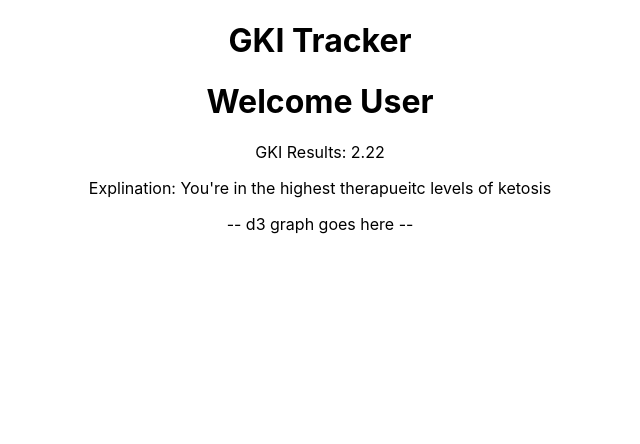
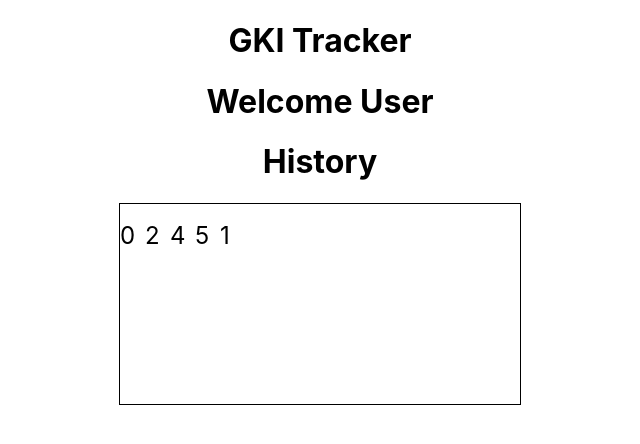
Before and after one commit to zbarovsky/GKI-tracker, a React (Create React App) app: page /profile in a window 1280 px wide. Shown: the top 444 px of the page, without its empty margins (320-960 px from the left). Built offline with nearby package versions, Linux system fonts and the light colour scheme.

Commit message:
got rough outline for D3 graph running

```diff
--- a/src/App.js
+++ b/src/App.js
@@ -10,7 +10,7 @@ function App() {
         <h1>GKI Tracker</h1>
       </header>
       <body>
-        <Route path='/profile' render={() => <Profile /> } />
+        <Route path='/profile' render={(props) => <Profile /> } />
         <Route path='/gkiinput' render={() => <GKIinput /> } />
       </body>
     </div>
--- a/src/App.scss
+++ b/src/App.scss
@@ -21,3 +21,9 @@
 .App {
   text-align: center;
 }
+
+.d3-component {
+  width: 400px;
+  height: 200px;
+  border: 1px solid black
+}
--- a/src/components/gkiinput.js
+++ b/src/components/gkiinput.js
@@ -1,4 +1,6 @@
 import React, {useState} from 'react'
+import {Route, Link} from 'react-router-dom';
+import { Profile } from './profile/profile';
 
 const GKIinput = () => {
   const [glucose, setGlucose] = useState("")
@@ -9,14 +11,16 @@ const GKIinput = () => {
 
   }
 
+  console.log(glucose)
+  console.log(keytones)
+
   return (
     <>
       <form onSubmit={submitForm}>
         Glucose Level: <input type="text" className="glucoseInput" onChange={e => setGlucose(e.target.value)} />
         <br />
-        Glucose Level: <input type="text" className="glucoseInput" onChange={e => setGlucose(e.target.value)} />
+        Keyton Level: <input type="text" className="glucoseInput" onChange={e => setKeytones(e.target.value)} />
         <br />
-        <button>Submit</button>
       </form>
       <hr />
     </>
--- a/src/components/profile/gkiResults.jsx
+++ b/src/components/profile/gkiResults.jsx
@@ -2,30 +2,16 @@ import React, {useEffect, useState } from 'react';
 import {Graph} from './graph'
 
 export const GkiResults = (props) => {
+    //console.log(props.location.passed)
 
     const [output, setOutput] = useState(0)
-    const [glucose, setGlucose] = useState(80)
-    const [ketone, setKetone] = useState(2)
-    const [explination, setExplination] = useState('')
 
     useEffect(() => {
         calcOutput()
-        console.log('effect output', output)
-        if(output <= 1) {
-            setExplination("You're in the highest therapueitc levels of ketosis")
-        } else if(output > 1 && output <= 3) {
-            setExplination("You're in a high therapuetic level of ketosis")
-        } else if (output > 3 && output <= 6) {
-            setExplination("You're in a moderate level of ketosis")
-        } else if (output > 6 && output <= 9) {
-            setExplination("You're in a low level of ketosis")
-        } else {
-            setExplination("You're not in ketosis")
-        }
     }, [])
 
     function calcOutput() {
-        setOutput(parseFloat((glucose / 18) / ketone).toFixed(2))
+        setOutput(parseFloat((props.location.passed.glucose / 18) / props.location.passed.keytone).toFixed(1))
         console.log('function output ', output)
     }
 
@@ -33,8 +19,7 @@ export const GkiResults = (props) => {
 
     return (
         <div>
-            <p>GKI Results: {output}</p>
-            <p>Explination: {explination}</p>
+            <p>Current GKI: {output}</p>
         </div>
     )
 }
--- a/src/components/profile/graph.jsx
+++ b/src/components/profile/graph.jsx
@@ -1,10 +1,39 @@
 import * as d3 from 'd3';
+import { useEffect, useRef } from 'react';
 
 export const Graph = (props) => {
 
+    const d3Container = useRef(null);
+
+    let mockData = [0,2,4,5,1]
+
+    useEffect(() => {
+        if(d3Container.current) {
+            const svg = d3.select(d3Container.current)
+
+            const update = svg
+                .append('g')
+                .selectAll('text')
+                .data(mockData)
+
+            update.enter()
+                .append('text')
+                .attr('x', (d,i) => i * 25)
+                .attr('y', 40)
+                .style('font-size', 24)
+                .text((d) => d)
+            update
+                .attr('x', (d,i) => i * 40)
+                .text((d) => d)
+            update.exit()
+                .remove()
+        }
+    }, [mockData, d3Container.current])
+
     return (
         <div>
-            -- d3 graph goes here --
+            <h1>History</h1>
+            <svg className='d3-component' ref={d3Container}/>
         </div>
     )
 }
--- a/src/components/profile/profile.jsx
+++ b/src/components/profile/profile.jsx
@@ -2,11 +2,12 @@ import {Graph} from './graph';
 import {GkiResults} from './gkiResults'
 
 export const Profile = (props) => {
+    //console.log(props.location.state)
 
     return (
         <div>
             <h1>Welcome User</h1>
-            <GkiResults />
+            {/* <GkiResults /> */}
             <Graph />
         </div>
     )
```
